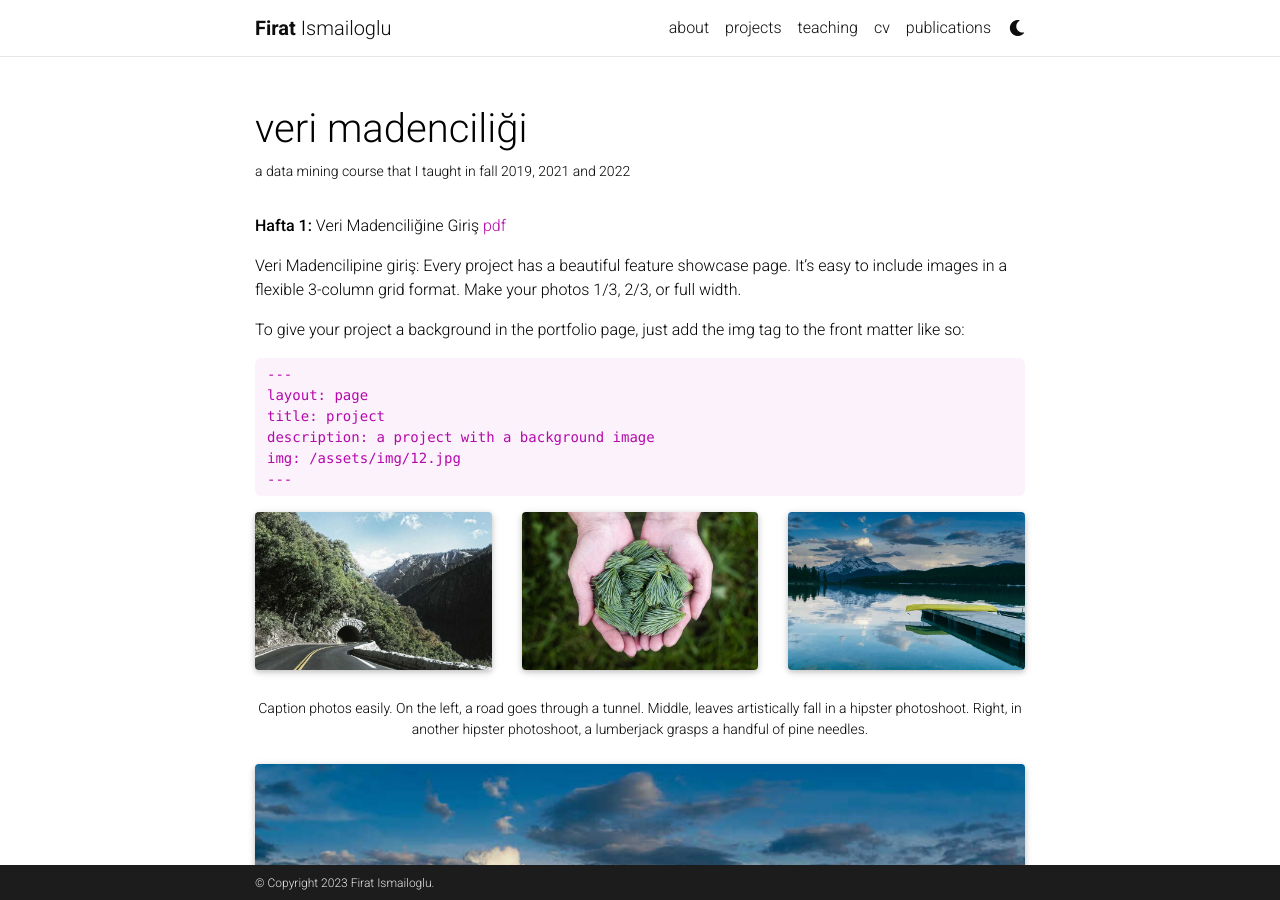
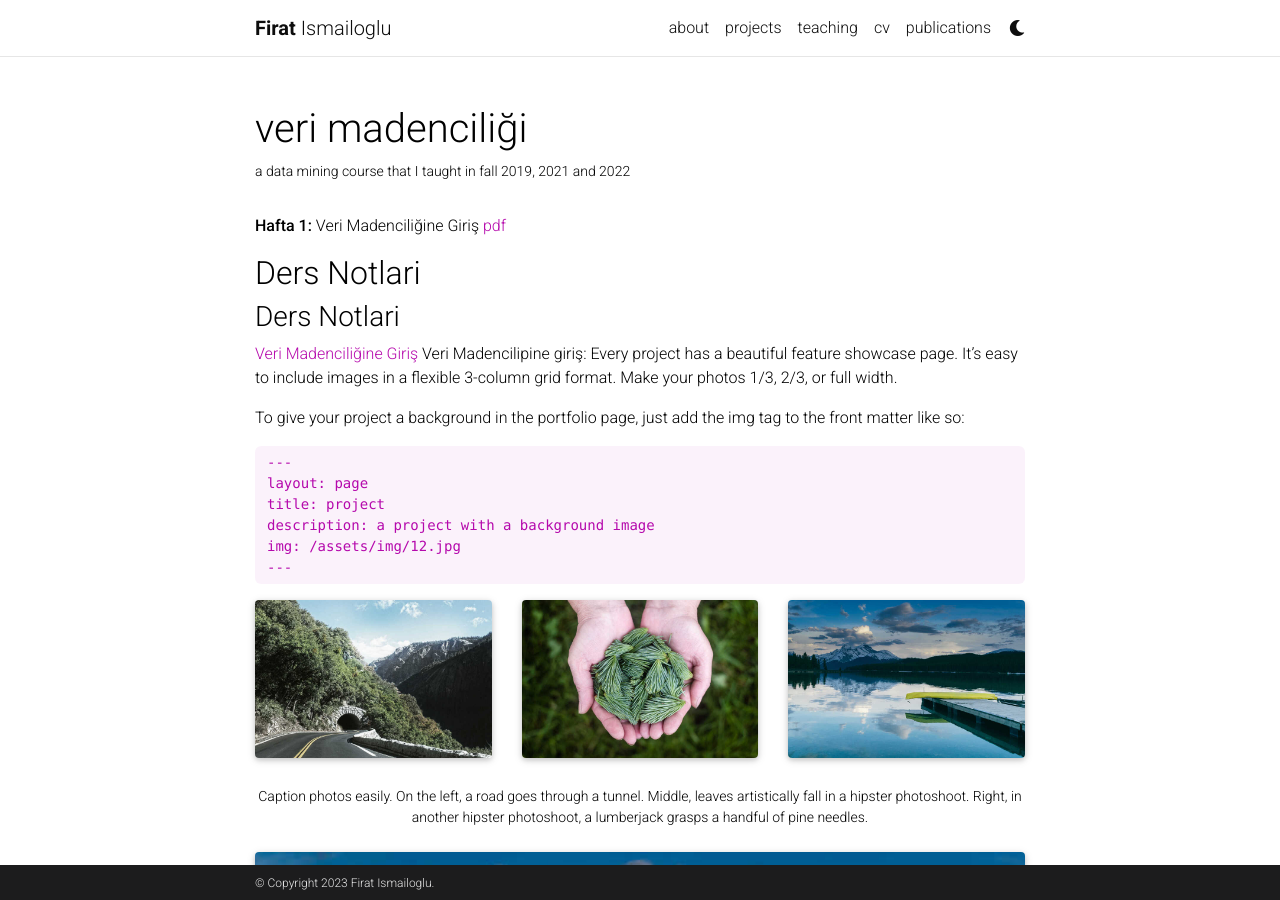
Before and after one commit to FiratIsmailoglu/firatismailoglu.github.io, a Jekyll site: the page built from _projects/1_project.md, in a window 1280 px wide and 900 px high. Built offline with Jekyll 4.4.1, drawn with Linux system fonts in a browser that asks for light colours; full-size pictures stand in for the smaller copies a plugin makes; comment, search, counter and statistics services are not loaded; a style sheet for code colours, icons or effects is not loaded.

Commit message:
Update 1_project.md

```diff
--- a/_projects/1_project.md
+++ b/_projects/1_project.md
@@ -11,7 +11,9 @@ category: work
 <strong> Hafta 1: </strong> Veri Madenciliğine Giriş   [pdf](/assets/pdf/example_pdf.pdf)
 
 
-
+<h2>Ders Notlari</h2>
+<h3>Ders Notlari</h3>
+ [Veri Madenciliğine Giriş](/assets/pdf/example_pdf.pdf)
 Veri Madencilipine giriş:
 Every project has a beautiful feature showcase page.
 It's easy to include images in a flexible 3-column grid format.
```
